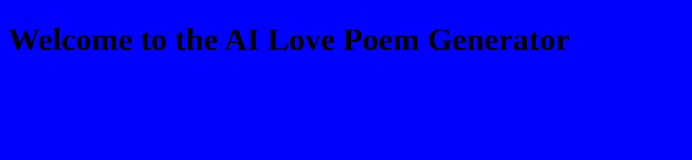
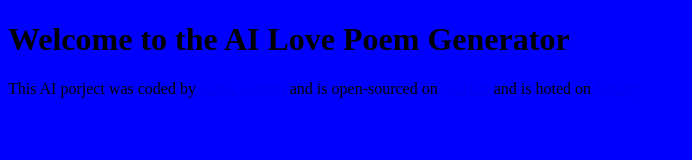
Before and after one commit to asiddiqi16/shecodesAIPoem, a plain HTML site: page index.html in a window 1280 px wide. Shown: the whole page, without its empty margins (0-692 px from the left). Drawn offline with Linux system fonts and the light colour scheme.

Commit message:
Added footer details

```diff
--- a/index.html
+++ b/index.html
@@ -8,6 +8,13 @@
   </head>
   <body>
     <h1>Welcome to the AI Love Poem Generator</h1>
+    <footer>
+      This AI porject was coded by
+      <a href="https://github.com/asiddiqi16">Ariba Siddiqi</a> and is
+      open-sourced on
+      <a href="https://github.com/asiddiqi16/shecodesAIPoem">GitHub </a> and is
+      hoted on <a href="/">Netlify</a>
+    </footer>
     <script src="./index.js"></script>
   </body>
 </html>
```
